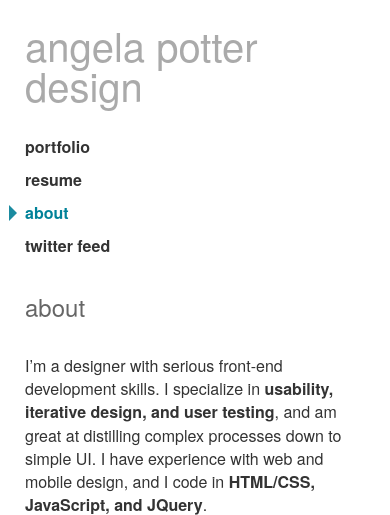
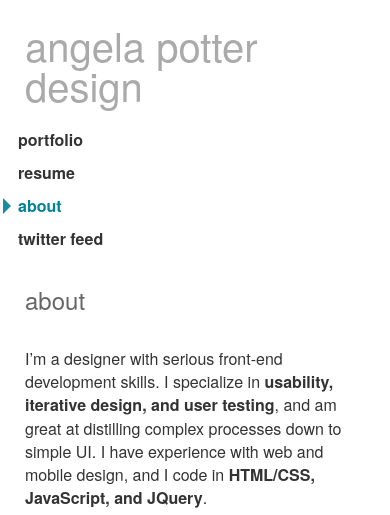
Before and after one commit to angelapotter/angelacbpotter.com, a PHP site: page /about.php in a window 390 px wide. Shown: the top 515 px of the page. Run offline with PHP 8.4, Linux system fonts and the light colour scheme; data that the repository does not hold is empty; some libraries are stand-ins or nearby versions.

Commit message:
tweaks for mobile

```diff
--- a/css/generics.css
+++ b/css/generics.css
@@ -198,6 +198,8 @@ a:visited {
       padding-bottom: 6px; }
       .leftNavContainer .leftNav a.subTab {
         display: none; }
+      .leftNavContainer .leftNav a.active {
+        background-position: 0 center; }
       .leftNavContainer .leftNav .resumeLink {
         margin-top: 0; }
 
--- a/css/generics.scss
+++ b/css/generics.scss
@@ -183,13 +183,19 @@ a:visited { color: inherit; text-decoration: none; }
 // }
 
 @media only screen and (max-width: 645px) {
+  $mainPadding: 18px;
   .leftNavContainer {
     float: none;
     width: 100%;
     .leftNav {
       padding-bottom: 6px;
-      a.subTab {
-        display: none;
+      a {
+        &.subTab {
+          display: none;
+        }
+        &.active {
+          background-position: 0 center;
+        }
       }
       .resumeLink {
         margin-top: 0;
--- a/css/main.css
+++ b/css/main.css
@@ -198,6 +198,8 @@ a:visited {
       padding-bottom: 6px; }
       .leftNavContainer .leftNav a.subTab {
         display: none; }
+      .leftNavContainer .leftNav a.active {
+        background-position: 0 center; }
       .leftNavContainer .leftNav .resumeLink {
         margin-top: 0; }
 
@@ -282,10 +284,10 @@ a:visited {
   top: 0;
   border-top: 0; }
   .leftNavContainer .leftNav {
-    padding: 25px 0; }
+    padding: 18px 0; }
     .leftNavContainer .leftNav a {
       display: block;
-      padding: 5px 25px;
+      padding: 5px 18px;
       margin: 0;
       cursor: pointer; }
       .leftNavContainer .leftNav a:hover {
```
